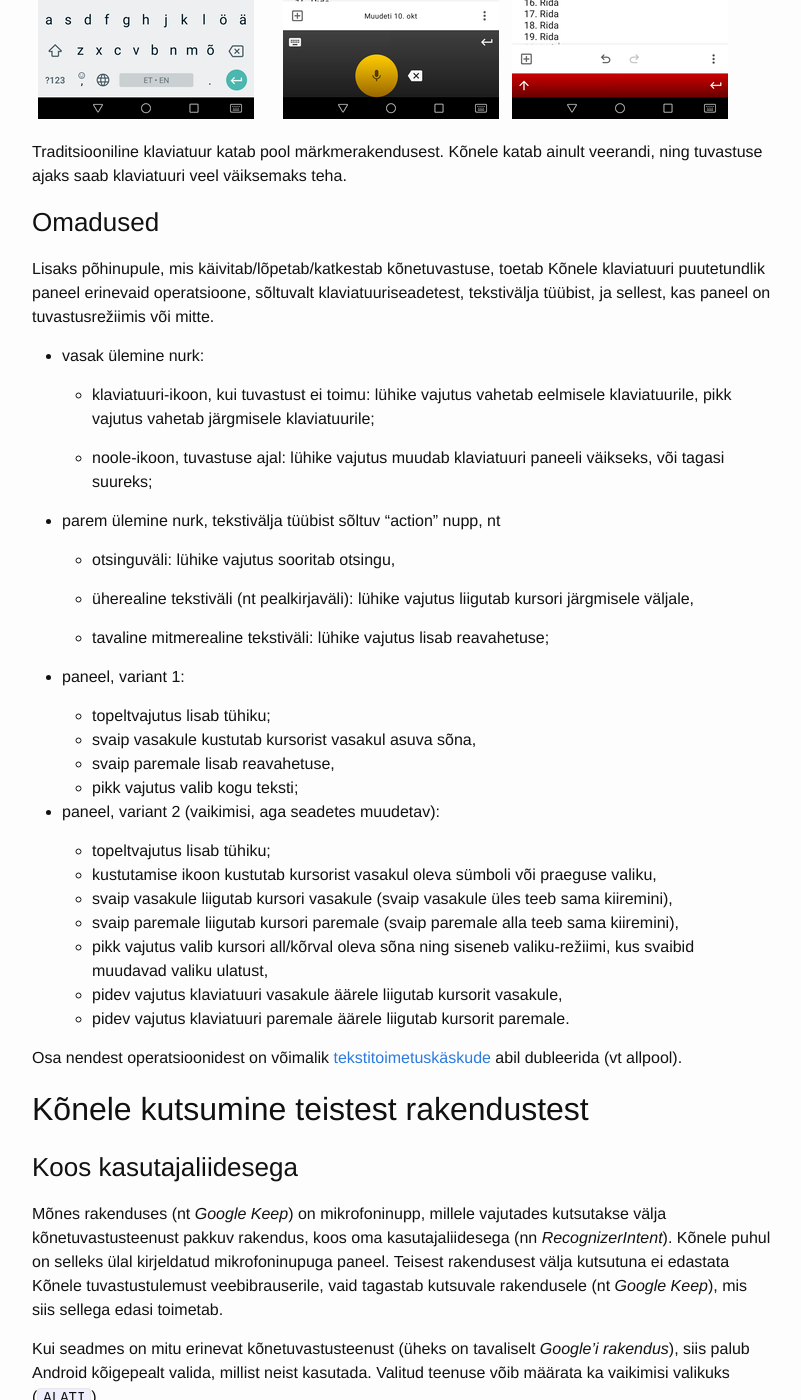
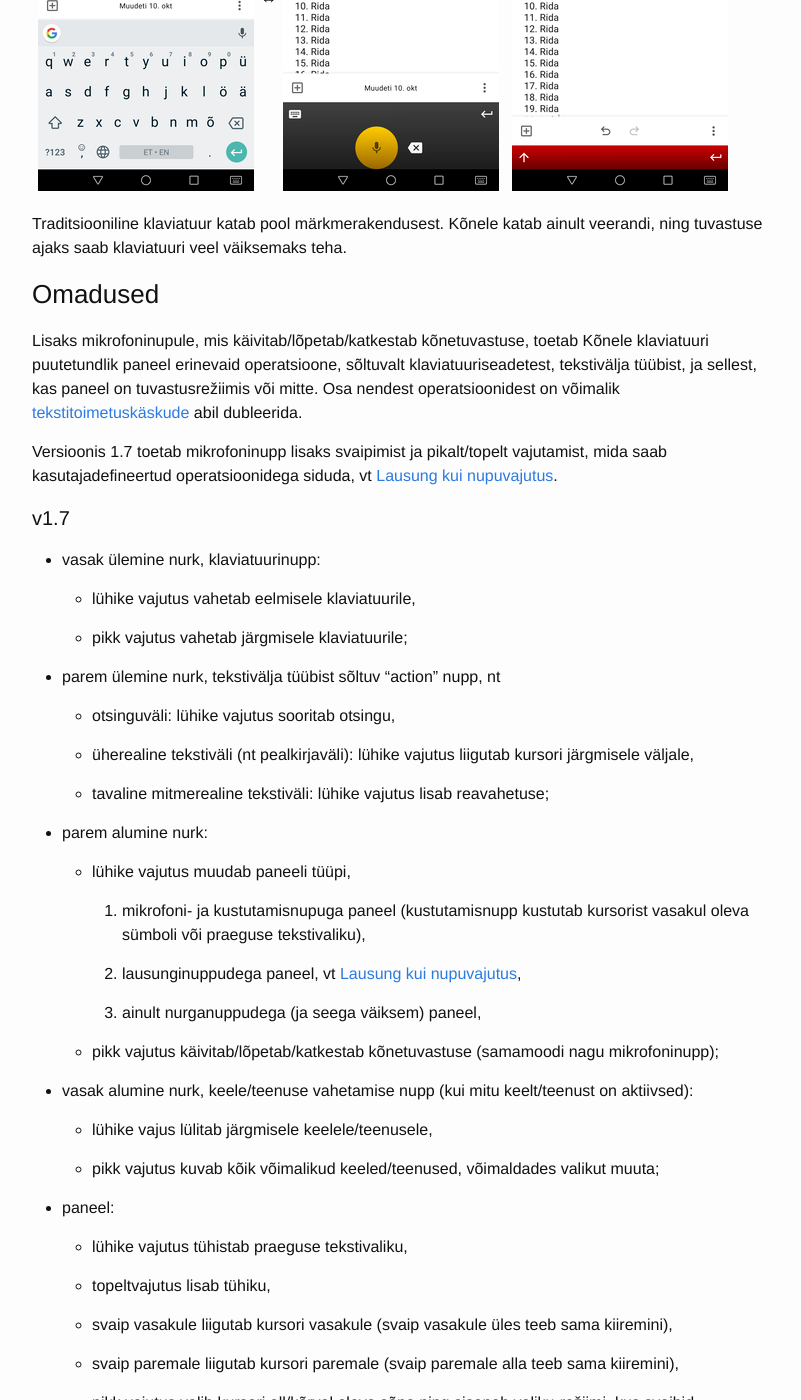
Before and after one commit to Kaljurand/K6nele, a Jekyll site: the page built from docs/et/user_guide.md, in a window 1280 px wide and 1400 px high, scrolled down 7784 px. Shown: the whole window, without its empty margins (238-1039 px from the left). Built offline with Jekyll 4.4.1, drawn with Linux system fonts in a browser that asks for light colours; comment, search, counter and statistics services are not loaded; some of the changed text lies outside the part shown.

Commit message:
Improve docs

```diff
--- a/docs/et/user_guide.md
+++ b/docs/et/user_guide.md
@@ -166,8 +166,9 @@
 Androidi seadete hierarhias asub vastav menüü üsna sügaval, ning lisaks erineb selle asukoht
 Androidi versiooniti:
 
-- Android v5: `Seaded -> Keeled ja sisestamine -> Klaviatuur ja sisestusmeetodid`
-- uuemad Androidi versioonid: `Seaded -> Täpsemad seaded -> Keel ja klahvistik -> Virtuaalne klaviatuur`
+- v5: `Keeled ja sisestamine -> Klaviatuur ja sisestusmeetodid`
+- v6-?: `Täpsemad seaded -> Keel ja klahvistik -> Virtuaalne klaviatuur`
+- v11: `Süsteem -> Keeled ja sisend -> Ekraanil kuvatav klaviatuur -> Ekraanil kuvatavate klaviatuuride haldamine`
 
 Järgnevad ekraanipildid näitavad klaviatuuri seadistamist Androidis v5.
 
@@ -201,10 +202,69 @@
 
 ### Omadused
 
-Lisaks põhinupule, mis käivitab/lõpetab/katkestab kõnetuvastuse, toetab Kõnele
+Lisaks mikrofoninupule, mis käivitab/lõpetab/katkestab kõnetuvastuse, toetab Kõnele
 klaviatuuri puutetundlik paneel erinevaid operatsioone, sõltuvalt
 klaviatuuriseadetest,
 tekstivälja tüübist, ja sellest, kas paneel on tuvastusrežiimis või mitte.
+Osa nendest operatsioonidest on võimalik
+[tekstitoimetuskäskude](#tekstitoimetuskäsud) abil dubleerida.
+
+Versioonis 1.7 toetab mikrofoninupp lisaks svaipimist ja pikalt/topelt vajutamist, mida
+saab kasutajadefineertud operatsioonidega siduda,
+vt [Lausung kui nupuvajutus](#lausung-kui-nupuvajutus).
+
+#### v1.7
+
+- vasak ülemine nurk, klaviatuurinupp:
+
+  - lühike vajutus vahetab eelmisele klaviatuurile,
+
+  - pikk vajutus vahetab järgmisele klaviatuurile;
+
+- parem ülemine nurk, tekstivälja tüübist sõltuv "action" nupp, nt
+
+  - otsinguväli: lühike vajutus sooritab otsingu,
+
+  - üherealine tekstiväli (nt pealkirjaväli): lühike vajutus liigutab kursori järgmisele väljale,
+
+  - tavaline mitmerealine tekstiväli: lühike vajutus lisab reavahetuse;
+
+- parem alumine nurk:
+
+  - lühike vajutus muudab paneeli tüüpi,
+
+    1. mikrofoni- ja kustutamisnupuga paneel
+       (kustutamisnupp kustutab kursorist vasakul oleva sümboli või praeguse tekstivaliku),
+
+    2. lausunginuppudega paneel, vt [Lausung kui nupuvajutus](#lausung-kui-nupuvajutus),
+
+    3. ainult nurganuppudega (ja seega väiksem) paneel,
+
+  - pikk vajutus käivitab/lõpetab/katkestab kõnetuvastuse (samamoodi nagu mikrofoninupp);
+
+- vasak alumine nurk, keele/teenuse vahetamise nupp (kui mitu keelt/teenust on aktiivsed):
+
+  - lühike vajus lülitab järgmisele keelele/teenusele,
+
+  - pikk vajutus kuvab kõik võimalikud keeled/teenused, võimaldades valikut muuta;
+
+- paneel:
+
+  - lühike vajutus tühistab praeguse tekstivaliku,
+
+  - topeltvajutus lisab tühiku,
+
+  - svaip vasakule liigutab kursori vasakule (svaip vasakule üles teeb sama kiiremini),
+
+  - svaip paremale liigutab kursori paremale (svaip paremale alla teeb sama kiiremini),
+
+  - pikk vajutus valib kursori all/kõrval oleva sõna ning siseneb valiku-režiimi, kus svaibid muudavad valiku ulatust,
+
+  - pidev vajutus klaviatuuri vasakule äärele liigutab kursorit vasakule,
+
+  - pidev vajutus klaviatuuri paremale äärele liigutab kursorit paremale.
+
+#### v1.6
 
 - vasak ülemine nurk:
 
@@ -225,23 +285,20 @@
 
 - paneel, variant 1:
 
-  - topeltvajutus lisab tühiku;
+  - topeltvajutus lisab tühiku,
   - svaip vasakule kustutab kursorist vasakul asuva sõna,
   - svaip paremale lisab reavahetuse,
   - pikk vajutus valib kogu teksti;
 
 - paneel, variant 2 (vaikimisi, aga seadetes muudetav):
 
-  - topeltvajutus lisab tühiku;
+  - topeltvajutus lisab tühiku,
   - kustutamise ikoon kustutab kursorist vasakul oleva sümboli või praeguse valiku,
   - svaip vasakule liigutab kursori vasakule (svaip vasakule üles teeb sama kiiremini),
   - svaip paremale liigutab kursori paremale (svaip paremale alla teeb sama kiiremini),
   - pikk vajutus valib kursori all/kõrval oleva sõna ning siseneb valiku-režiimi, kus svaibid muudavad valiku ulatust,
   - pidev vajutus klaviatuuri vasakule äärele liigutab kursorit vasakule,
   - pidev vajutus klaviatuuri paremale äärele liigutab kursorit paremale.
-
-Osa nendest operatsioonidest on võimalik
-[tekstitoimetuskäskude](#tekstitoimetuskäsud) abil dubleerida (vt allpool).
 
 ## Kõnele kutsumine teistest rakendustest
 
@@ -415,7 +472,9 @@
 - __Arg1__ = `[.?!]\\s*()[^.?!]+[.?!]`
 - __Arg2__ = `2`
 
-### Lausung kui nupuvajutus (alates Kõnele v1.7.28)
+### Lausung kui nupuvajutus
+
+(_Alates Kõnele v1.7.28_)
 
 Mõningaid toimingud on mõistlikum kõneliidese asemel nuppudele vajutades läbi viia (klaveri mängimine, liftis korruse valimine, jms).
 Lisaks eelkirjeldatud nuppudele ("action" nupp, kustutamisnupp, ...) ja kursori liigutamisele Kõnele paneelil, toetab
```
